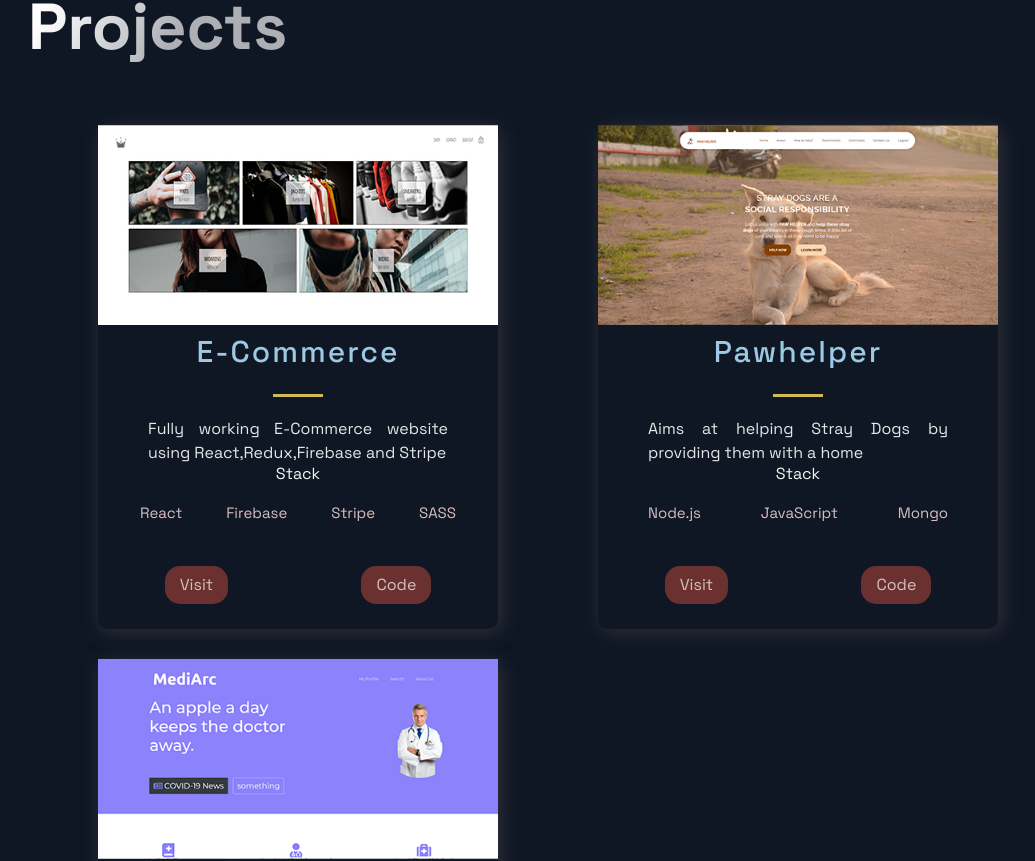
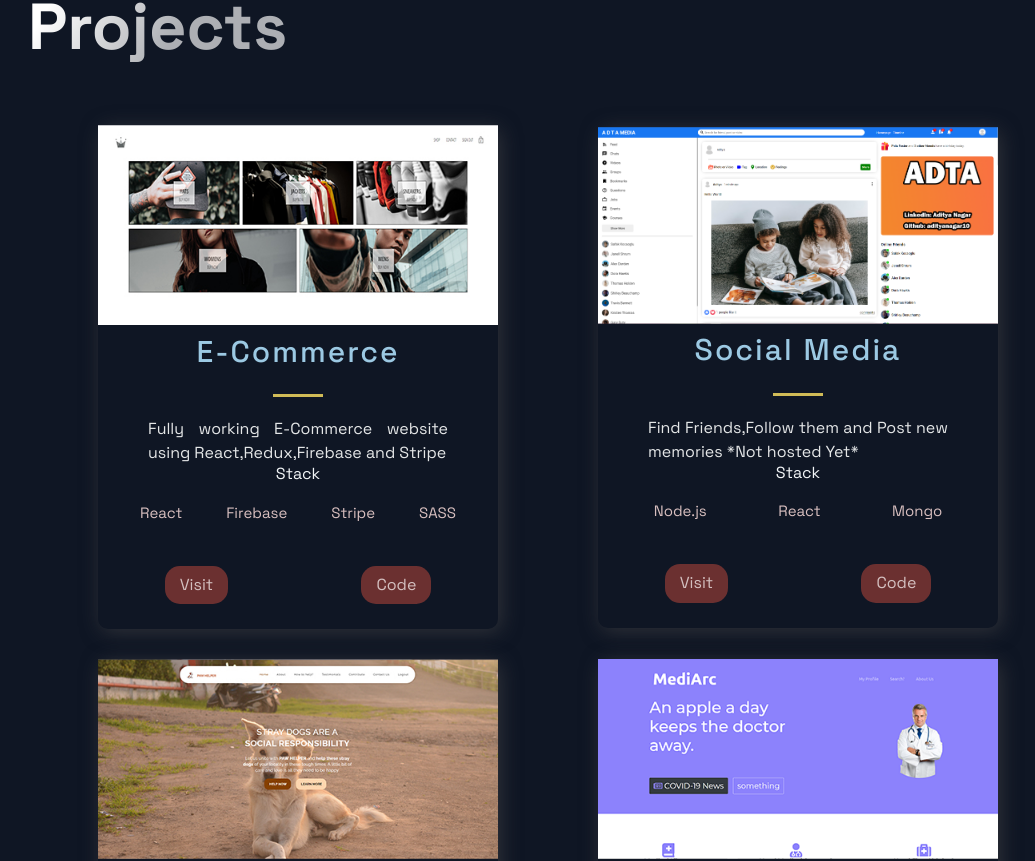
Before and after one commit to adityanagar10/welcome, a Next.js app: page / in a window 1280 px wide. Shown: the part 759-1620 px from the top of the page, without its empty margins (92-1127 px from the left). Built offline with nearby package versions, Linux system fonts and the light colour scheme.

Commit message:
New Project added

```diff
--- a/src/constants/constants.js
+++ b/src/constants/constants.js
@@ -9,8 +9,17 @@ export const projects = [
     id: 0,
   },
   {
+    title: 'Social Media',
+    description: "Find Friends,Follow them and Post new memories     *Not hosted Yet*",
+      image: '/images/4.PNG',
+      tags: ['Node.js', 'React', 'Mongo'],
+    source: 'https://github.com/adityanagar10/adta-social-media',
+    visit: '',
+    id: 2,
+  },
+  {
     title: 'Pawhelper',
-    description:"Aims at helping Stray Dogs by providing them with a home",
+    description:"Aims at helping Stray Dogs by providing them with a home ,",
     image: '/images/2.jpg',
     tags: ['Node.js', 'JavaScript','Mongo'],
     source: 'https://github.com/adityanagar10/paw-helper',
```
Also changed, not shown: public/images/4.PNG (added).
